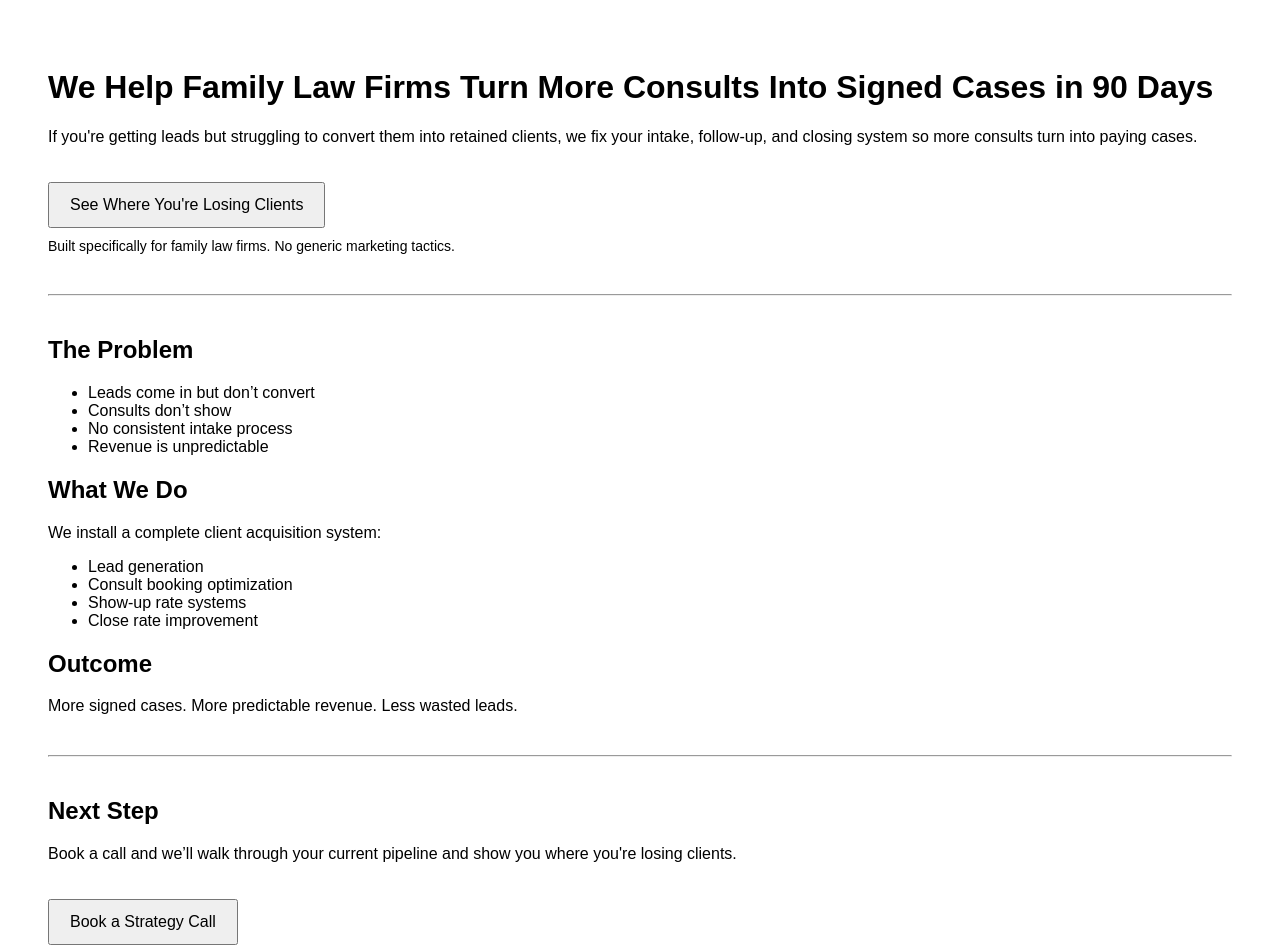
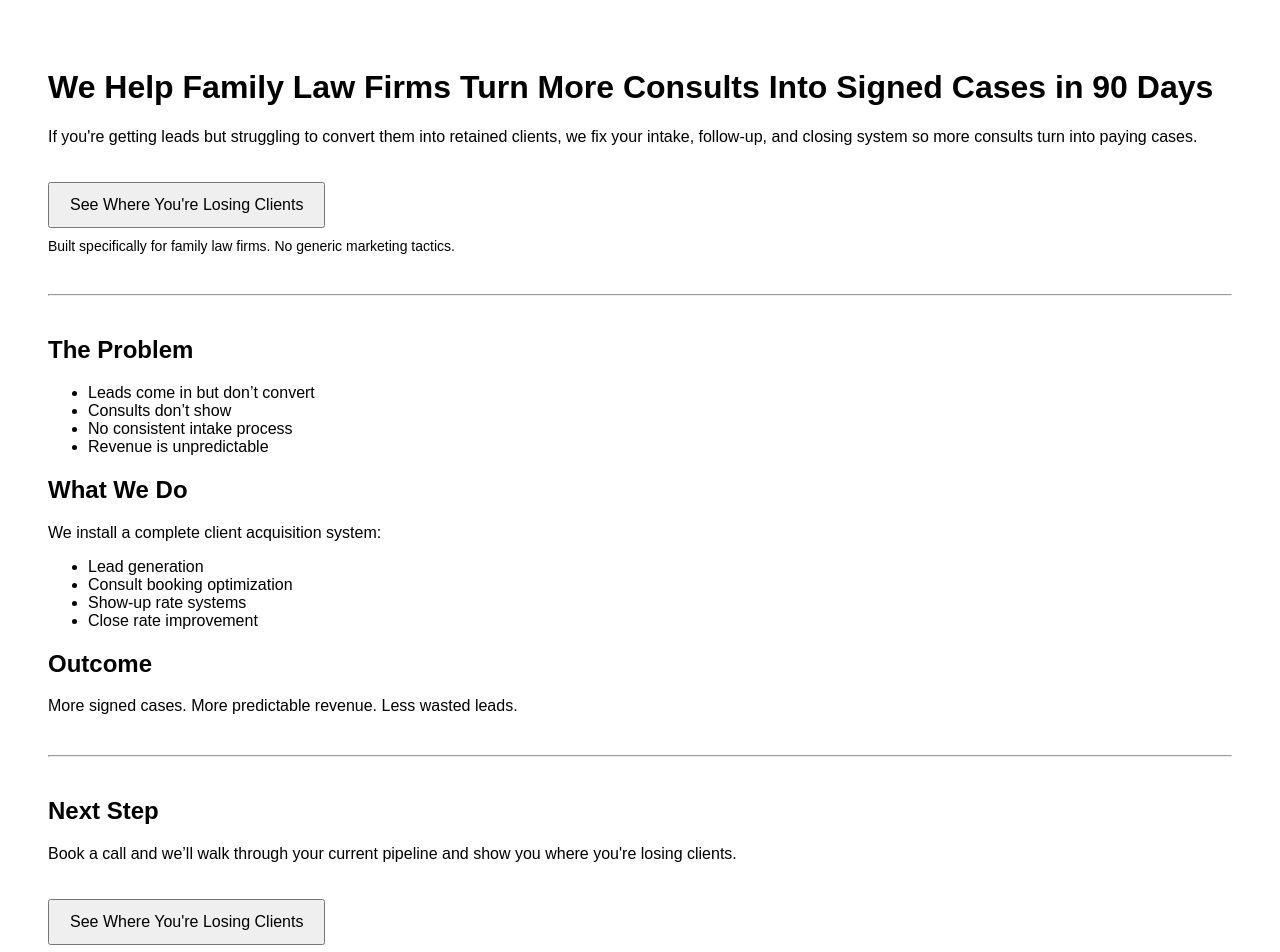
Before and after one commit to texashabsfan/flgp-site, a Next.js app: page / in a window 1280 px wide. Shown: the top 952 px of the page. Built offline with nearby package versions, Linux system fonts and the light colour scheme.

Commit message:
Update page.tsx

```diff
--- a/app/page.tsx
+++ b/app/page.tsx
@@ -9,9 +9,11 @@ export default function Page() {
 we fix your intake, follow-up, and closing system so more consults turn into paying cases.
       </p>
 
-      <button style={{ marginTop: "20px", padding: "12px 20px", fontSize: "16px" }}>
-        See Where You're Losing Clients
-      </button>
+     <a href="YOUR_CALENDLY_LINK" target="_blank">
+  <button style={{ marginTop: "20px", padding: "12px 20px", fontSize: "16px" }}>
+    See Where You're Losing Clients
+  </button>
+</a>
 <p style={{ marginTop: "10px", fontSize: "14px" }}>
   Built specifically for family law firms. No generic marketing tactics.
 </p>
@@ -46,9 +48,11 @@ we fix your intake, follow-up, and closing system so more consults turn into pay
       <h2>Next Step</h2>
       <p>Book a call and we’ll walk through your current pipeline and show you where you're losing clients.</p>
 
-      <button style={{ marginTop: "20px", padding: "12px 20px", fontSize: "16px" }}>
-        Book a Strategy Call
-      </button>
+     <a href="YOUR_CALENDLY_LINK" target="_blank">
+  <button style={{ marginTop: "20px", padding: "12px 20px", fontSize: "16px" }}>
+    See Where You're Losing Clients
+  </button>
+</a>
 
     </main>
   );
```
